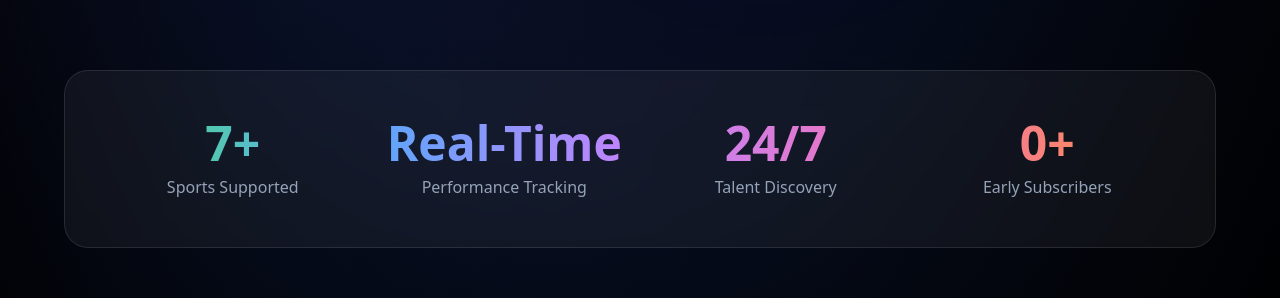
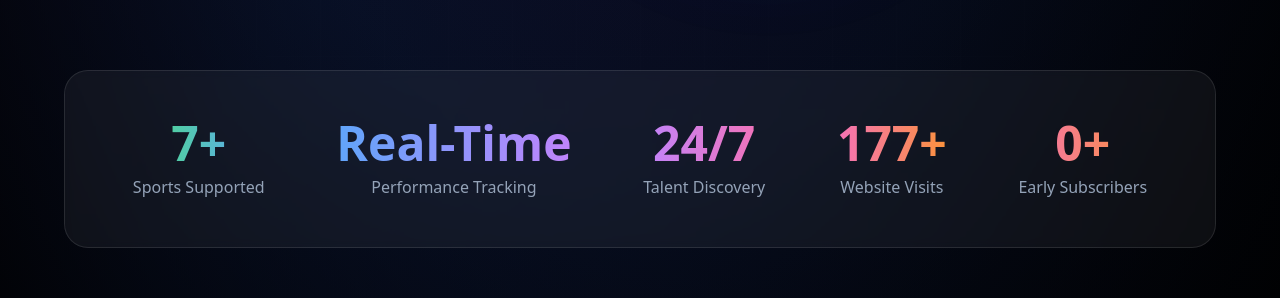
Before and after one commit to AdityadigitalNightOwl007/SportsLivv, a React (Vite) app: page / in a window 1280 px wide. Shown: the part 1736-2034 px from the top of the page. Built offline with nearby package versions, Linux system fonts and the light colour scheme; no server answers.

Commit message:
added teh animations and the visitors count

```diff
--- a/src/pages/ComingSoon.jsx
+++ b/src/pages/ComingSoon.jsx
@@ -9,10 +9,36 @@ import {
   BellDot,
   CheckCircle,
   XCircle,
+  Eye,
 } from "lucide-react";
-import { useState, useEffect } from "react";
+import { useState, useEffect, useRef } from "react";
+import { motion, useInView, useMotionValue, useSpring, animate } from "framer-motion";
 import Logo from "../assets/logo.png";
 import Logo1 from "../assets/logo1.png";
+
+// Counter animation component
+function Counter({ value, duration = 2 }) {
+  const ref = useRef(null);
+  const motionValue = useMotionValue(0);
+  const springValue = useSpring(motionValue, { duration: duration * 1000 });
+  const isInView = useInView(ref, { once: true, margin: "-100px" });
+
+  useEffect(() => {
+    if (isInView) {
+      animate(motionValue, value, { duration: duration });
+    }
+  }, [isInView, value, duration, motionValue]);
+
+  useEffect(() => {
+    springValue.on("change", (latest) => {
+      if (ref.current) {
+        ref.current.textContent = Math.floor(latest);
+      }
+    });
+  }, [springValue]);
+
+  return <span ref={ref}>0</span>;
+}
 
 export default function ComingSoonPage() {
   const [countdown, setCountdown] = useState({
@@ -27,6 +53,7 @@ export default function ComingSoonPage() {
   const [apiResponse, setApiResponse] = useState({ message: "", success: false });
   const [subscriberCount, setSubscriberCount] = useState(0);
   const [isLoading, setIsLoading] = useState(false);
+  const [visitorCount, setVisitorCount] = useState(176);
 
   const sports = [
     "Cricket",
@@ -123,6 +150,21 @@ export default function ComingSoonPage() {
     fetchSubscriberCount();
   }, []);
 
+  // Visitor counter - starting from 176
+  useEffect(() => {
+    const updateVisitorCount = () => {
+      let currentCount = 176;
+
+      // Increment count
+      currentCount += 1;
+
+      // Update state
+      setVisitorCount(currentCount);
+    };
+
+    updateVisitorCount();
+  }, []);
+
   const handleNotifyMe = async (e) => {
     e.preventDefault();
 
@@ -216,7 +258,12 @@ export default function ComingSoonPage() {
 
       <div className="relative z-10 container mx-auto px-6 py-12 min-h-screen flex flex-col">
         {/* Header */}
-        <header className="flex justify-between items-center mb-10">
+        <motion.header
+          initial={{ opacity: 0, y: -20 }}
+          animate={{ opacity: 1, y: 0 }}
+          transition={{ duration: 0.6 }}
+          className="flex justify-between items-center mb-10"
+        >
           <div className="flex items-center gap-3">
               <img src={Logo1} alt="Logo1" className="w-40 h-28 rounded-md"/>
           </div>
@@ -225,12 +272,17 @@ export default function ComingSoonPage() {
             <Clock className="w-4 h-4" />
             <span>Launching Soon</span>
           </div>
-        </header>
+        </motion.header>
 
         {/* Main Content */}
         <div className="max-w-6xl mx-auto flex-1 flex flex-col justify-center">
           {/* Hero Section */}
-          <div className="text-center mb-20">
+          <motion.div
+            initial={{ opacity: 0, y: 30 }}
+            animate={{ opacity: 1, y: 0 }}
+            transition={{ duration: 0.8, delay: 0.2 }}
+            className="text-center mb-20"
+          >
             <h2 className="text-5xl md:text-7xl font-bold mb-6 leading-tight text-white">
               Revolutionizing
               <br />
@@ -261,10 +313,16 @@ export default function ComingSoonPage() {
                 </div>
               ))}
             </div>
-          </div>
+          </motion.div>
 
           {/* Email Notification Section */}
-          <div className="text-center mb-20">
+          <motion.div
+            initial={{ opacity: 0, x: -50 }}
+            whileInView={{ opacity: 1, x: 0 }}
+            viewport={{ once: true, margin: "-100px" }}
+            transition={{ duration: 0.6 }}
+            className="text-center mb-20"
+          >
             <h3 className="text-3xl font-bold mb-6 text-white">
               Get Early Access
             </h3>
@@ -279,7 +337,7 @@ export default function ComingSoonPage() {
               <div className="inline-flex items-center gap-2 px-4 py-2 bg-white/5 backdrop-blur-sm border border-white/10 rounded-full text-slate-300">
                 <Users className="w-4 h-4" />
                 <span className="text-sm">
-                  <span className="font-semibold text-white">{subscriberCount}+</span> people already registered
+                  <span className="font-semibold text-white"><Counter value={subscriberCount} />+</span> people already registered
                 </span>
               </div>
             </div>
@@ -313,11 +371,15 @@ export default function ComingSoonPage() {
 
               {/* API Response Message */}
               {apiResponse.message && (
-                <div className={`mt-4 p-4 rounded-xl backdrop-blur-sm border ${
-                  apiResponse.success
-                    ? "bg-green-500/10 border-green-500/30 text-green-400"
-                    : "bg-yellow-500/10 border-yellow-500/30 text-yellow-400"
-                }`}>
+                <motion.div
+                  initial={{ opacity: 0, y: -10 }}
+                  animate={{ opacity: 1, y: 0 }}
+                  className={`mt-4 p-4 rounded-xl backdrop-blur-sm border ${
+                    apiResponse.success
+                      ? "bg-green-500/10 border-green-500/30 text-green-400"
+                      : "bg-yellow-500/10 border-yellow-500/30 text-yellow-400"
+                  }`}
+                >
                   <div className="flex items-center justify-center gap-2">
                     {apiResponse.success ? (
                       <CheckCircle className="w-5 h-5" />
@@ -328,20 +390,30 @@ export default function ComingSoonPage() {
                       {apiResponse.message}
                     </span>
                   </div>
-                </div>
+                </motion.div>
               )}
             </form>
-          </div>
+          </motion.div>
 
           {/* Features Grid */}
-          <div className="mb-20">
+          <motion.div
+            initial={{ opacity: 0, y: 50 }}
+            whileInView={{ opacity: 1, y: 0 }}
+            viewport={{ once: true, margin: "-100px" }}
+            transition={{ duration: 0.6 }}
+            className="mb-20"
+          >
             <h3 className="text-3xl font-bold text-center mb-12 text-white">
               Empowering the Sports Community
             </h3>
             <div className="grid grid-cols-1 md:grid-cols-2 lg:grid-cols-2 gap-8">
               {features.map((feature, index) => (
-                <div
+                <motion.div
                   key={index}
+                  initial={{ opacity: 0, x: index % 2 === 0 ? -50 : 50 }}
+                  whileInView={{ opacity: 1, x: 0 }}
+                  viewport={{ once: true, margin: "-100px" }}
+                  transition={{ duration: 0.6, delay: index * 0.1 }}
                   className="bg-white/5 backdrop-blur-sm border border-white/10 rounded-2xl p-8 hover:border-blue-500/50 transition-all hover:shadow-xl hover:shadow-blue-500/10 group"
                 >
                   <div className="w-16 h-16 bg-gradient-to-br from-blue-500/20 to-green-500/20 rounded-xl flex items-center justify-center mb-6 group-hover:scale-110 transition-transform border border-white/10">
@@ -353,17 +425,23 @@ export default function ComingSoonPage() {
                   <p className="text-slate-400 leading-relaxed">
                     {feature.description}
                   </p>
-                </div>
+                </motion.div>
               ))}
             </div>
-          </div>
+          </motion.div>
 
           {/* Stats Section */}
-          <div className="bg-white/5 backdrop-blur-sm border border-white/10 rounded-3xl p-8 md:p-12 mb-20">
-            <div className="grid grid-cols-1 md:grid-cols-4 gap-8 text-center">
+          <motion.div
+            initial={{ opacity: 0, y: 50 }}
+            whileInView={{ opacity: 1, y: 0 }}
+            viewport={{ once: true, margin: "-100px" }}
+            transition={{ duration: 0.6 }}
+            className="bg-white/5 backdrop-blur-sm border border-white/10 rounded-3xl p-8 md:p-12 mb-20"
+          >
+            <div className="flex justify-around item gap-8 text-center">
               <div>
                 <div className="text-4xl md:text-5xl font-bold bg-gradient-to-r from-green-400 to-blue-400 bg-clip-text text-transparent mb-2">
-                  7+
+                  <Counter value={7} duration={2} />+
                 </div>
                 <div className="text-slate-400">Sports Supported</div>
               </div>
@@ -375,22 +453,33 @@ export default function ComingSoonPage() {
               </div>
               <div>
                 <div className="text-4xl md:text-5xl font-bold bg-gradient-to-r from-purple-400 to-pink-400 bg-clip-text text-transparent mb-2">
-                  24/7
+                  <Counter value={24} duration={2} />/7
                 </div>
                 <div className="text-slate-400">Talent Discovery</div>
               </div>
               <div>
                 <div className="text-4xl md:text-5xl font-bold bg-gradient-to-r from-pink-400 to-orange-400 bg-clip-text text-transparent mb-2">
-                  {subscriberCount}+
+                  <Counter value={visitorCount} duration={2} />+
+                </div>
+                <div className="text-slate-400">Website Visits</div>
+              </div>
+              <div>
+                <div className="text-4xl md:text-5xl font-bold bg-gradient-to-r from-pink-400 to-orange-400 bg-clip-text text-transparent mb-2">
+                  <Counter value={subscriberCount} duration={2} />+
                 </div>
                 <div className="text-slate-400">Early Subscribers</div>
               </div>
             </div>
-          </div>
+          </motion.div>
         </div>
 
         {/* Footer */}
-        <footer className="border-t border-white/10 pt-8 mt-20">
+        <motion.footer
+          initial={{ opacity: 0 }}
+          animate={{ opacity: 1 }}
+          transition={{ duration: 0.6, delay: 0.4 }}
+          className="border-t border-white/10 pt-8 mt-20"
+        >
           <div className="flex flex-col md:flex-row justify-between items-center gap-4 text-sm text-slate-400">
             <div>© 2025 SportsLivv. All rights reserved.</div>
             <div className="flex gap-6">
@@ -405,7 +494,7 @@ export default function ComingSoonPage() {
               </a>
             </div>
           </div>
-        </footer>
+        </motion.footer>
       </div>
     </div>
   );
```
